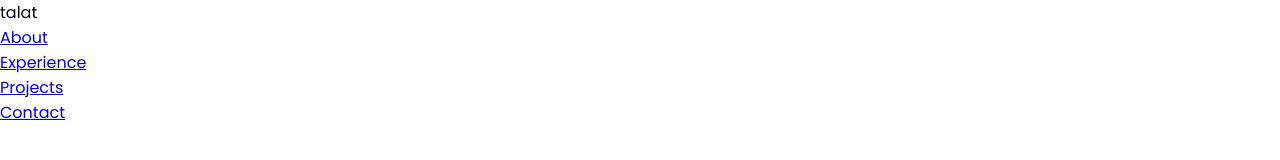
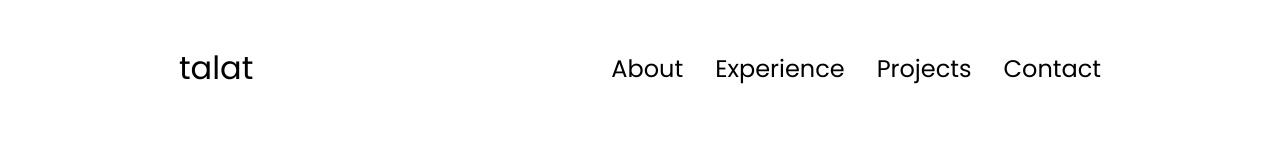
Before and after one commit to Omartalat/talat-portfolio, a plain HTML site: page index.html in a window 1280 px wide. Drawn offline with Linux system fonts and the light colour scheme.

Commit message:
desktop-view

```diff
--- a/style.css
+++ b/style.css
@@ -1,6 +1,6 @@
 /* General */
 
-@import url('https://fonts.googleapis.com/css2?family=Poppins:wght@300;400;500;600&display=swap');
+@import url("https://fonts.googleapis.com/css2?family=Poppins:wght@300;400;500;600&display=swap");
 
 * {
   margin: 0;
@@ -21,6 +21,46 @@ p {
 
 /* Transition */
 
-a, .btn {
+a,
+.btn {
   transition: all 300ms ease;
 }
+
+/* Desktop view */
+
+nav,
+.menu {
+  display: flex;
+}
+
+nav {
+  justify-content: space-around;
+  align-items: center;
+  height: 17vh;
+}
+
+.menu {
+  gap: 2rem;
+  list-style: none;
+  font-size: 1.5rem;
+}
+
+a {
+  color: black;
+  text-decoration: none;
+  text-decoration-color: white;
+}
+
+a:hover {
+  color: grey;
+  text-decoration: underline;
+  text-underline-offset: 1rem;
+}
+
+.logo {
+  font-size: 2rem;
+}
+
+.logo:hover {
+  cursor: default;
+}
```
Lines whose indentation alone changed are shown as unchanged.
